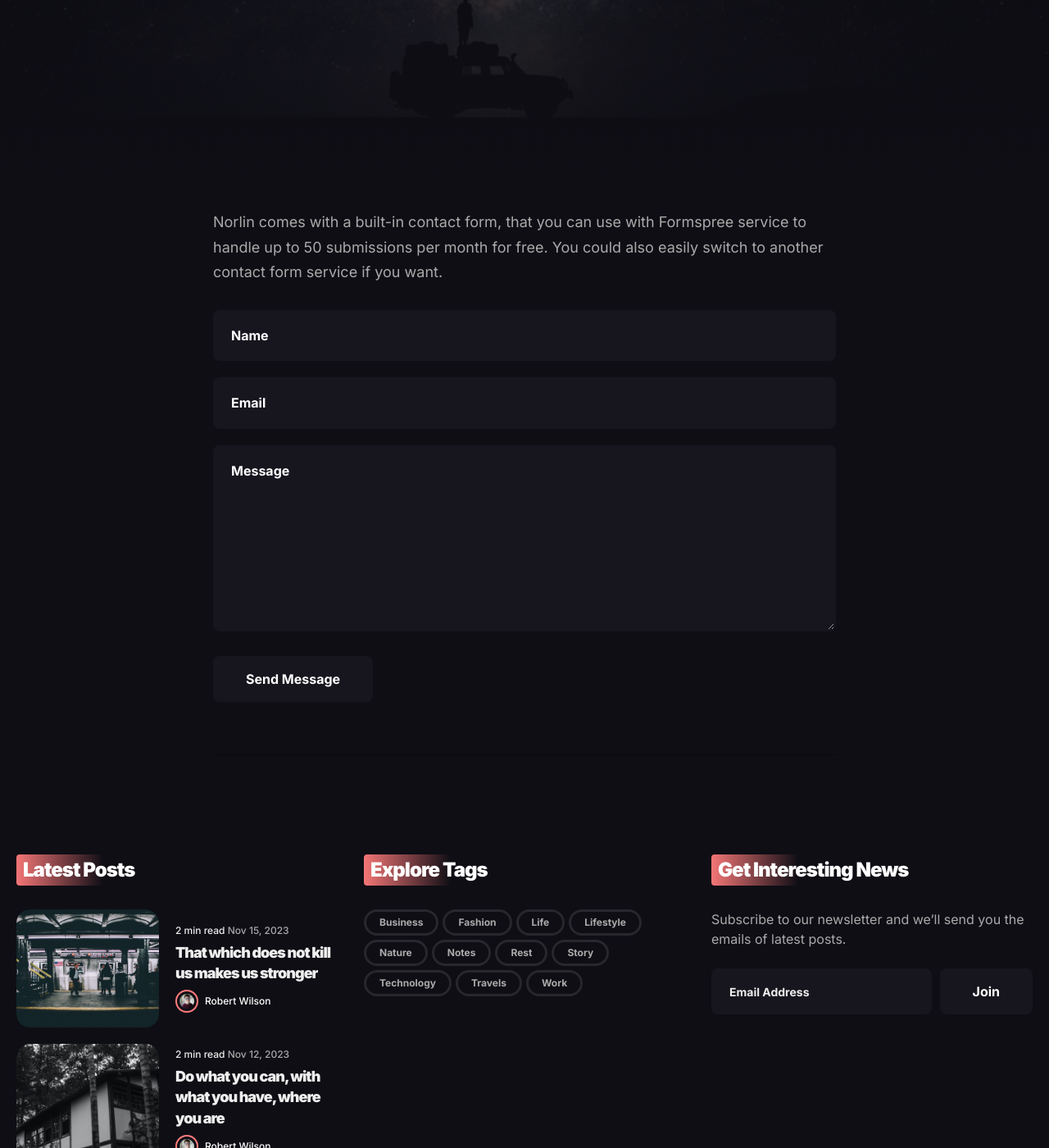
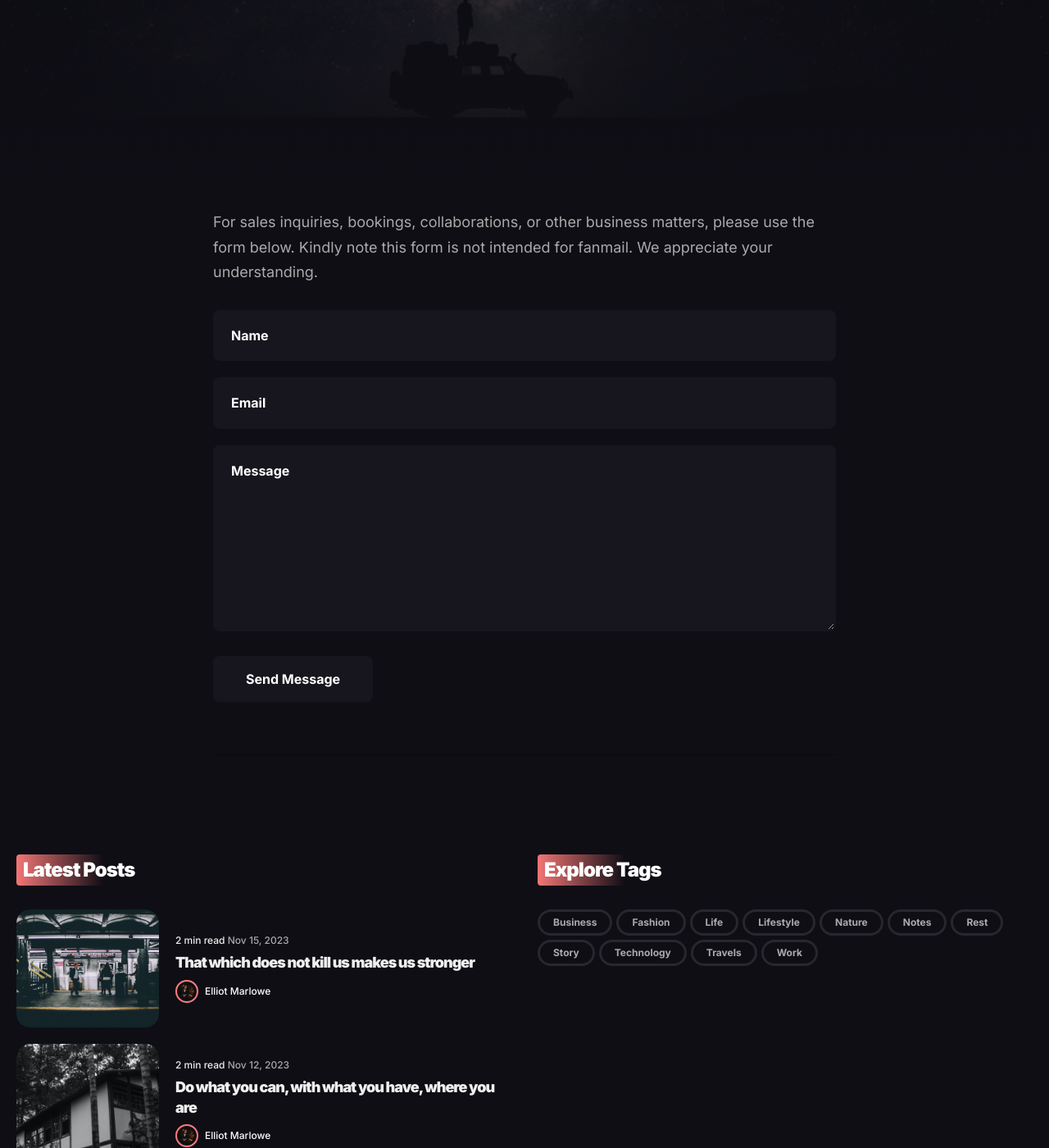
Before and after one commit to elliotmarlowe/elliotmarlowe.github.io, a Jekyll site: the page built from _pages/contact.html, in a window 1280 px wide and 1400 px high, scrolled down 440 px. Shown: the whole window at 82% size. Built offline with Jekyll 4.4.1, drawn with Linux system fonts in a browser that asks for light colours; some of the changed text lies outside the part shown.

Commit message:
update settings.yml

```diff
--- a/_data/settings.yml
+++ b/_data/settings.yml
@@ -1,8 +1,8 @@
 #-------------------------------
 # Site Settings
-title: Norlin
+title: Aurora
 logo: # You can add own logo. For example '/images/logo.png'.
-description: Norlin – A Beautiful Dark Blog Theme for Jekyll.
+description: The official website of Elliot Marlowe.
 
 
 #-------------------------------
@@ -22,23 +22,23 @@
 #-------------------------------
 # Author Settings
 author:
-  name: Robert Wilson
-  avatar: '/images/15.jpg'
+  name: Elliot Marlowe
+  avatar: '/images/elliot-profile.jpg'
 
 
 #-------------------------------
 # Hero Settings
 hero:
-  title: Robert Wilson
-  description: Thoughts, stories and ideas.
+  title: Elliot Marlowe
+  description: Composer
   image: '/images/01.jpg'
 
 
 #-------------------------------
 # Contact Settings
 contact:
-  email: your@email.com # Add your email for contact form
-  description: Norlin comes with a built-in contact form, that you can use with Formspree service to handle up to 50 submissions per month for free. You could also easily switch to another contact form service if you want. # Add a description of your form
+  email: sales@aurorarm.com # Add your email for contact form
+  description: For sales inquiries, bookings, collaborations, or other business matters, please use the form below. Kindly note this form is not intended for fanmail. We appreciate your understanding. # Add a description of your form
 
 # NOTE
 # Norlin theme comes with a contact form built-in. You can use this form with Formspree (https://formspree.io/) service and get up to 50 submissions for free. Also, you can easily switch to another service if you want.
@@ -49,12 +49,12 @@
 social:
 - {icon: "fa-brands fa-x-twitter", name: "Twitter", link: "https://twitter.com"}
 - {icon: "fa-brands fa-facebook-f", name: "Facebook", link: "https://facebook.com"}
-- {icon: "fa-brands fa-dribbble", name: "Dribbble", link: "https://dribbble.com"}
+#- {icon: "fa-brands fa-dribbble", name: "Dribbble", link: "https://dribbble.com"}
 - {icon: "fa-brands fa-instagram", name: "Instagram", link: "https://instagram.com"}
-- {icon: "fa-brands fa-pinterest", name: "Pinterest", link: "https://pinterest.com"}
+#- {icon: "fa-brands fa-pinterest", name: "Pinterest", link: "https://pinterest.com"}
 - {icon: "fa-brands fa-youtube", name: "Youtube", link: "https://youtube.com"}
-- {icon: "fa-brands fa-github", name: "Github", link: "https://github.com"}
-- {icon: "fa-brands fa-vimeo-v", name: "Vimeo", link: "https://vimeo.com/"}
+#- {icon: "fa-brands fa-github", name: "Github", link: "https://github.com"}
+#- {icon: "fa-brands fa-vimeo-v", name: "Vimeo", link: "https://vimeo.com/"}
 
 # Example of adding a new link to the footer - {icon: "fa-brands fa-mastodon", name: "Mastodon", link: "https://mastodon.social/"}
 # Other icons can be found at https://fontawesome.com/icons
@@ -72,6 +72,6 @@
 
 #-------------------------------
 # Newsletter
-mailchimp: enable # To enable the mailchimp form, use the value 'enable'. To disable the form, leave the field blank.
+mailchimp: # To enable the mailchimp form, use the value 'enable'. To disable the form, leave the field blank.
 mailchimp-identifier: # Add your MailChimp form identifier. For example - gmail.us21.list-manage.com/subscribe/post?u=8aeb9c31a5c97a3a5f9ff2740&amp;id=0e31fd7793&amp
 mailchimp-button-text: Join
```
Also changed, not shown: images/elliot-profile.jpg (added).
